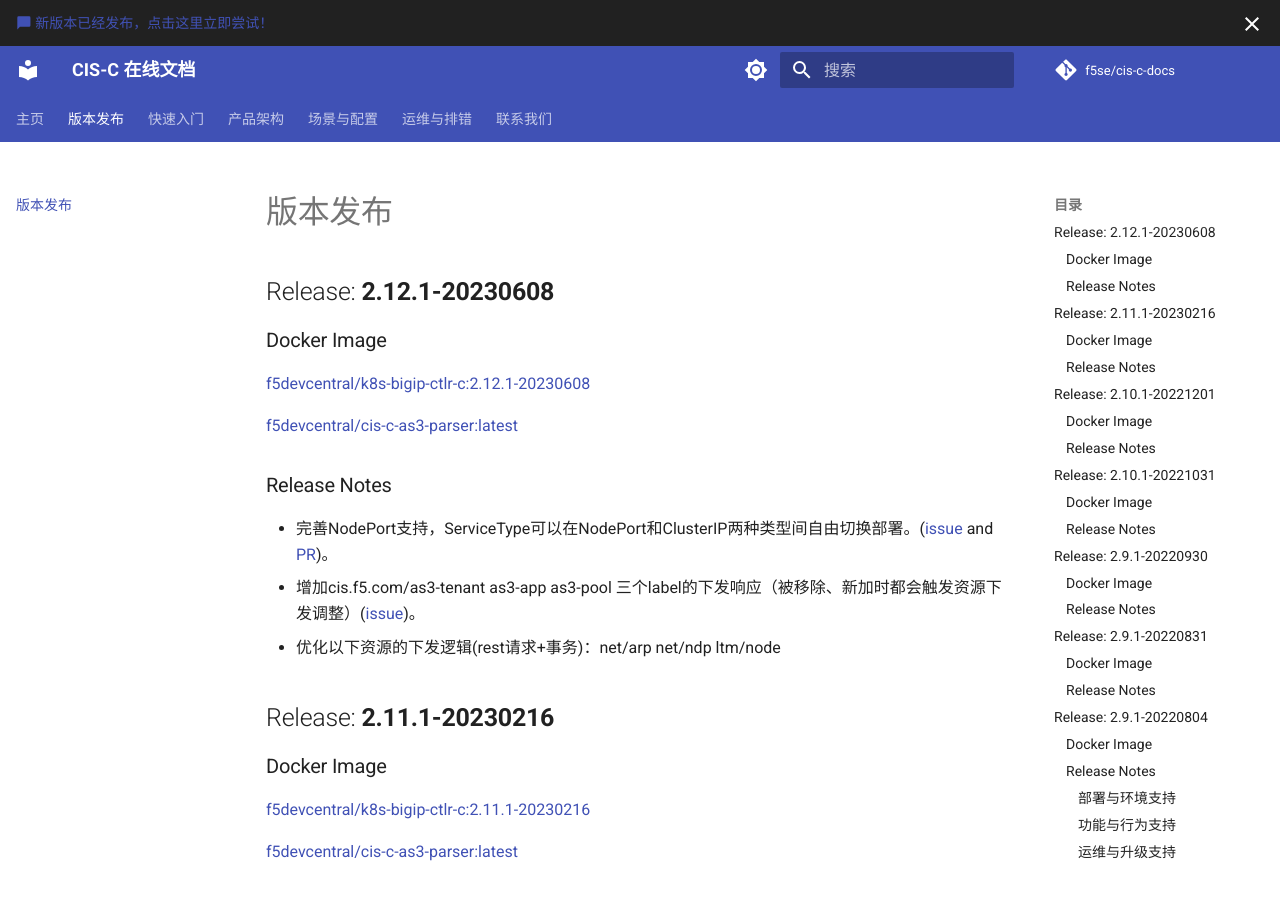
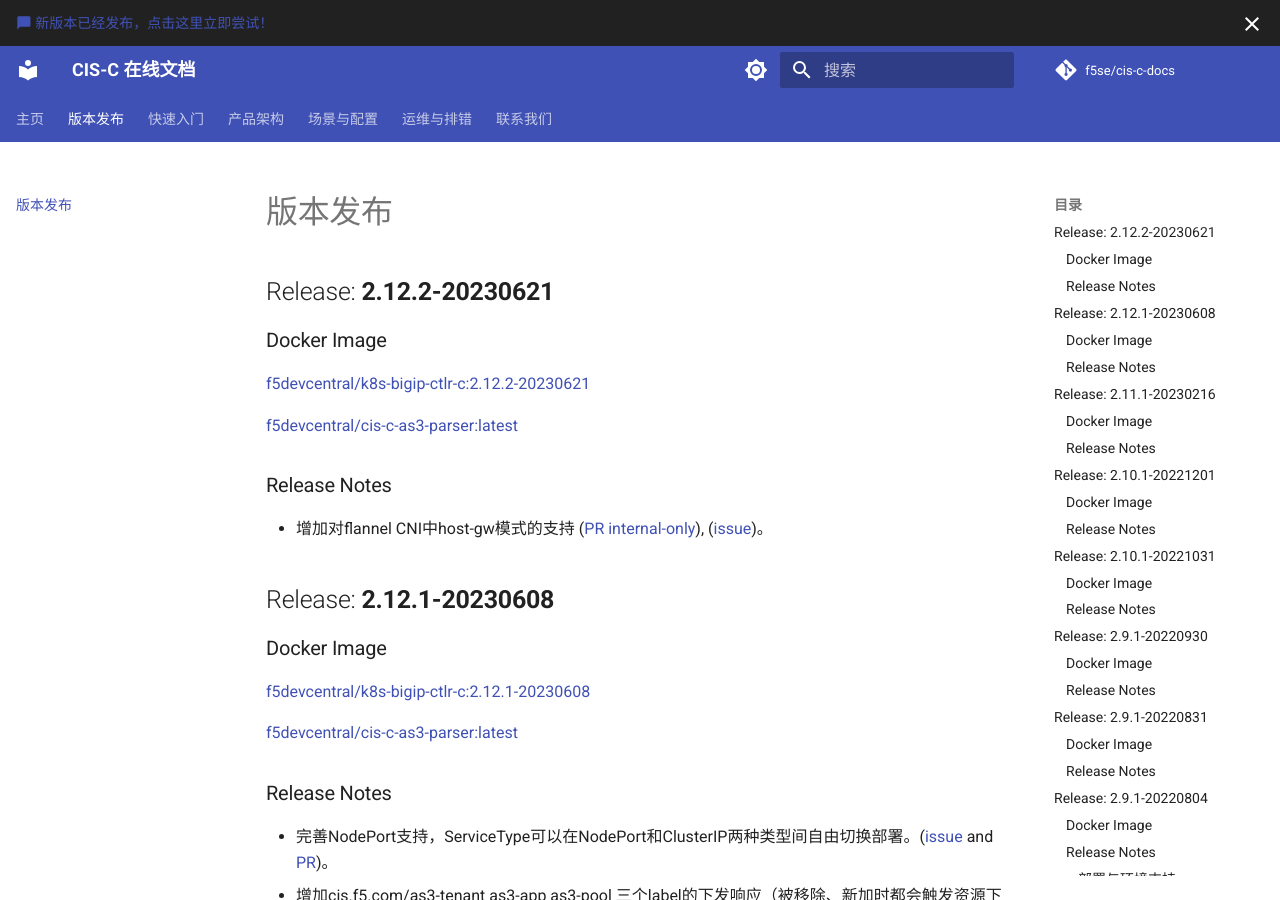
Before and after one commit to f5se/cis-c-docs, an MkDocs documentation site: the page built from docs/Release-notes/index.md, in a window 1280 px wide and 900 px high. Built offline with MkDocs 1.6.1 and Material for MkDocs 9.7.7, drawn with Linux system fonts in a browser that asks for light colours; comment, search, counter and statistics services are not loaded.

Commit message:
New release 2.12.2-20230621 for flannel host-gw.

```diff
--- a/docs/Release-notes/index.md
+++ b/docs/Release-notes/index.md
@@ -1,4 +1,16 @@
 # 版本发布
+
+## Release: **2.12.2-20230621**
+
+### Docker Image
+
+[f5devcentral/k8s-bigip-ctlr-c:2.12.2-20230621](https://hub.docker.com/r/f5devcentral/k8s-bigip-ctlr-c)
+
+[f5devcentral/cis-c-as3-parser:latest](https://hub.docker.com/r/f5devcentral/cis-c-as3-parser)
+
+### Release Notes
+
+* 增加对flannel CNI中host-gw模式的支持 ([PR internal-only](https://gitee.com/zongzw/f5-kic/pulls/70)), ([issue](https://github.com/f5se/cis-c-docs/issues/53))。
 
 ## Release: **2.12.1-20230608**
 
```
